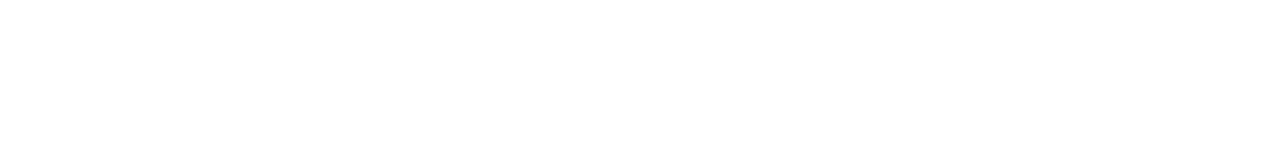
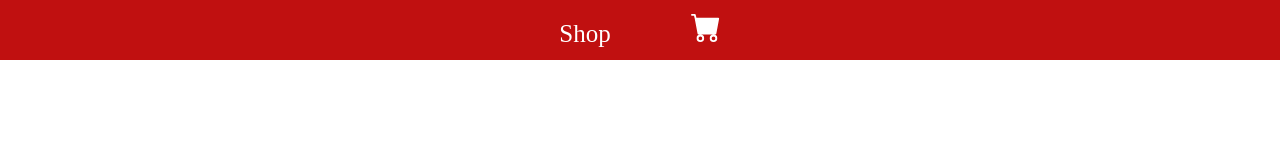
Before and after one commit to keanan557/kcode, a plain HTML site: page dist/index.html in a window 1280 px wide. Drawn offline with Linux system fonts and the light colour scheme; the site is published under a folder, as on GitHub Pages, so addresses that start at the root find nothing.

Commit message:
Update index.html

```diff
--- a/dist/index.html
+++ b/dist/index.html
@@ -5,7 +5,7 @@
     <link rel="icon" type="image/svg+xml" href="/vite.svg" />
     <meta name="viewport" content="width=device-width, initial-scale=1.0" />
     <title>K-Cart</title>
-    <script type="module" crossorigin src="/assets/index-PflKzf9j.js"></script>
+    <script type="module" crossorigin src="./assets/index-PflKzf9j.js"></script>
     <link rel="stylesheet" crossorigin href="assets/index-ZzGWUe3L.css">
   </head>
   <body>
```
